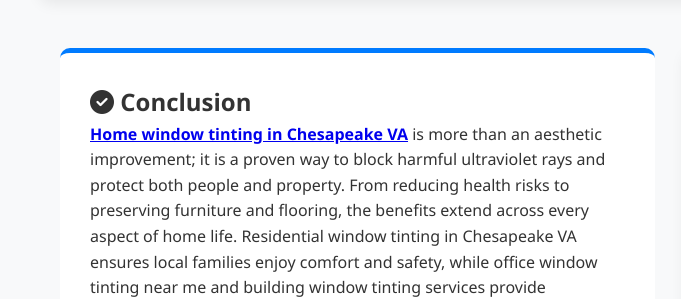
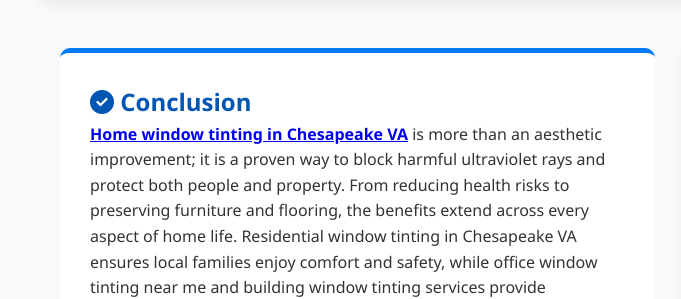
Before and after one commit to kivenlocalseo-cyber/Home-Tint-Pro-Window-tinting-services, a plain HTML site: page index.html in a window 1280 px wide. Shown: the part 3682-3981 px from the top of the page, 0-681 px from the left. Drawn offline with Linux system fonts and the light colour scheme; grey boxes are pictures that could not be loaded.

Commit message:
Update index.html

```diff
--- a/index.html
+++ b/index.html
@@ -177,6 +177,9 @@
       flex-wrap: wrap;
       gap: 30px;
       margin-bottom: 30px;
+    }
+    .conclusion-container h2{
+      color: #0056b3;
     }
 
     .conclusion-text {
```
